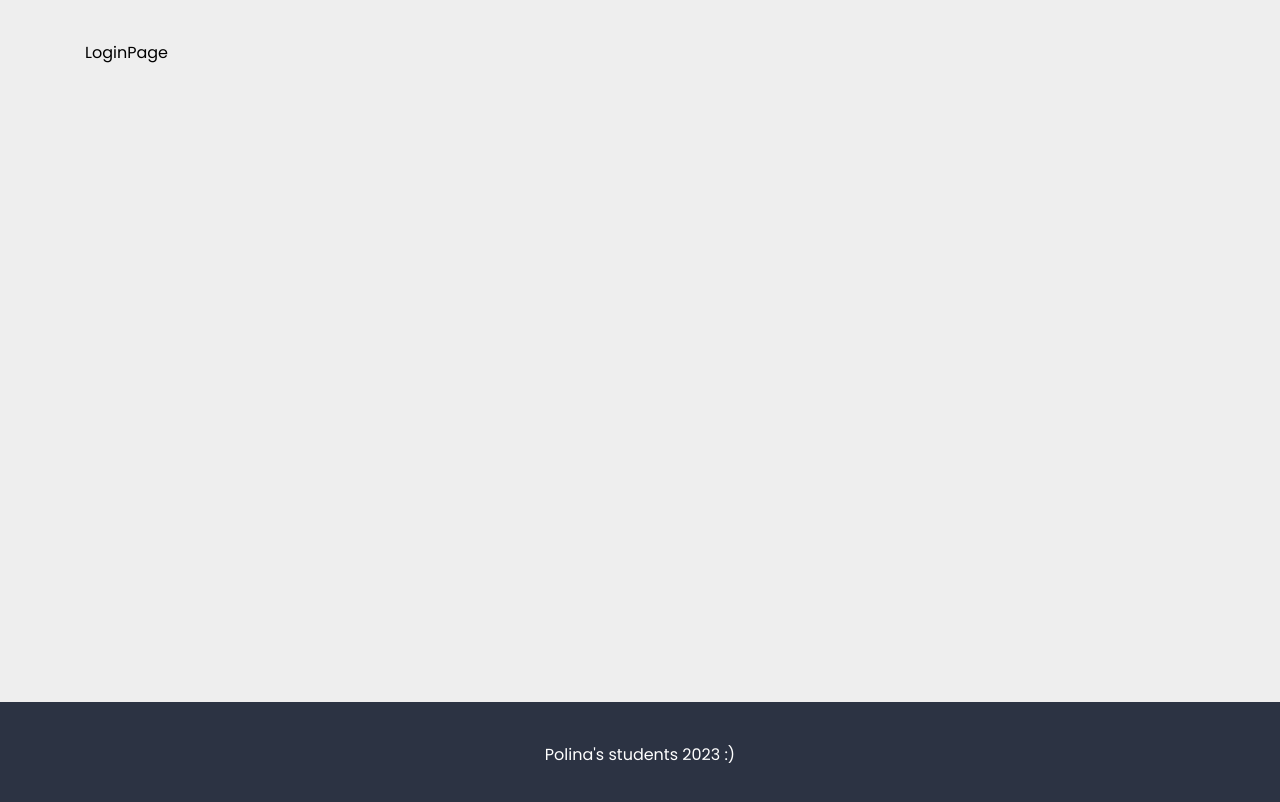
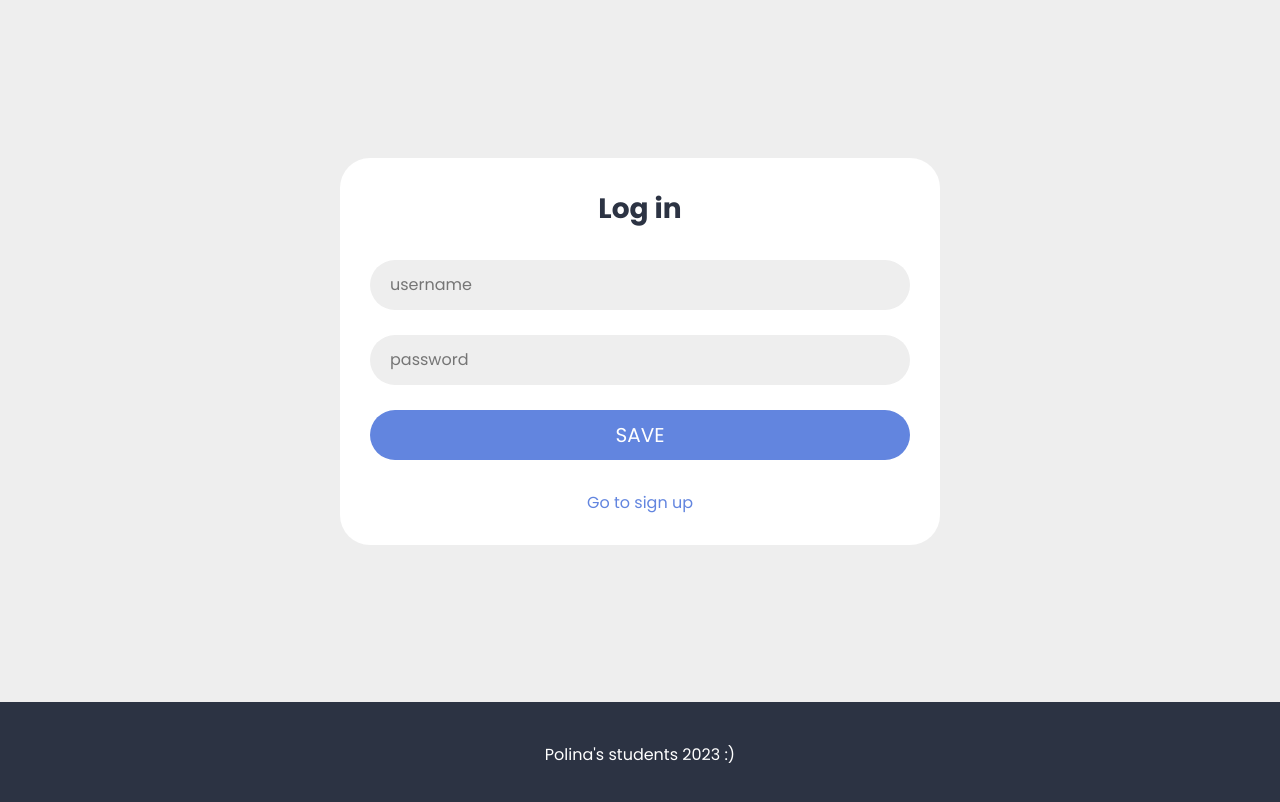
Before and after one commit to an4morph/auth-lesson, a React (Create React App) app: page /auth/login in a window 1280 px wide. Shown: the top 802 px of the page. Built offline with nearby package versions, Linux system fonts and the light colour scheme.

Commit message:
add form with styles

```diff
--- /dev/null
+++ b/src/components/form/index.jsx
@@ -0,0 +1,52 @@
+import React from 'react';
+import { Link } from 'react-router-dom';
+import styled from 'styled-components';
+import { media } from '../../styles/adaptive';
+
+const FormContainer = styled.form`
+  display: flex;
+  flex-direction: column;
+  align-items: center;
+  background-color: #fff;
+  padding: 30px;
+  border-radius: 30px;
+  width: 100%;
+
+  ${media.lg`
+    width: 600px;
+  `}
+`
+
+const Button = styled.button`
+  height: 50px;
+  background-color: ${({ theme }) => theme.colors.primary};
+  text-transform: uppercase;
+  color: #fff;
+  font-size: 20px;
+  border-radius: 25px;
+  width: 100%;
+`
+
+const Title = styled.h1`
+  margin-bottom: 30px;
+  font-size: 28px;
+`
+
+const LinkUnder = styled(Link)`
+  font-size: 16px;
+  margin-top: 30px;
+  color: ${({ theme }) => theme.colors.primary};
+`
+
+export const Form = ({ children, onSubmit, title, btnText = 'Save', linkUnder }) => {
+  return (
+    <FormContainer>
+      {title && <Title>{title}</Title>}
+      {children}
+      <Button onClick={onSubmit}>{btnText}</Button>
+      {linkUnder && (
+        <LinkUnder to={linkUnder.path}>{linkUnder.text}</LinkUnder>
+      )}
+    </FormContainer>
+  )
+}
--- a/src/components/layout/auth.jsx
+++ b/src/components/layout/auth.jsx
@@ -2,7 +2,7 @@ import { useRef } from "react"
 import { Outlet } from "react-router-dom"
 import { useSizes } from "../../hooks/useSizes"
 import { Footer } from "../footer"
-import { Content } from "./styled"
+import { AuthContent } from "./styled"
 
 export const AuthLayout = () => {
   const footerRef = useRef()
@@ -13,9 +13,9 @@ export const AuthLayout = () => {
 
   return (
     <div>
-      <Content $footerH={sizes.footerH}>
+      <AuthContent $footerH={sizes.footerH}>
         <Outlet />
-      </Content>
+      </AuthContent>
 
       <Footer ref={footerRef} />
     </div>
--- a/src/components/layout/main.jsx
+++ b/src/components/layout/main.jsx
@@ -3,7 +3,7 @@ import { Outlet } from "react-router-dom"
 import { Header } from "../header"
 import { Footer } from "../footer"
 import { useSizes } from '../../hooks/useSizes'
-import { Content } from "./styled"
+import { MainContent } from "./styled"
 
 export const MainLayout = () => {
   const headerRef = useRef()
@@ -18,12 +18,12 @@ export const MainLayout = () => {
     <div>
       <Header ref={headerRef}/>
 
-      <Content
+      <MainContent
         $footerH={sizes.footerH}
         $headerH={sizes.headerH}
       >
         <Outlet />
-      </Content>
+      </MainContent>
 
       <Footer ref={footerRef}/>
     </div>
--- a/src/components/layout/styled.js
+++ b/src/components/layout/styled.js
@@ -1,14 +1,23 @@
 import styled from "styled-components"
 import { Container } from "../../styles/adaptive"
 
-export const Content = styled(Container)`
+const calcMinHeight = ({ $footerH, $headerH }) => {
+  const value = [$footerH, $headerH]
+    .filter(el => el)
+    .map(el => `${el}px`)
+    .join(' - ')
+  return `calc(100vh - ${value || '0'})`
+}
+
+export const MainContent = styled(Container)`
   padding-top: 40px;
   padding-bottom: 40px;
-  min-height: ${({ $footerH, $headerH }) => {
-    const value = [$footerH, $headerH]
-      .filter(el => el)
-      .map(el => `${el}px`)
-      .join(' - ')
-    return `calc(100vh - ${value || '0'})`
-  }};
+  min-height: ${calcMinHeight};
 `
+
+export const AuthContent = styled(Container)`
+  display: flex;
+  justify-content: center;
+  align-items: center;
+  min-height: ${calcMinHeight};
+`
--- a/src/pages/auth/login.jsx
+++ b/src/pages/auth/login.jsx
@@ -1,7 +1,54 @@
+import { useState } from 'react'
+import styled from 'styled-components'
+import { Form } from '../../components/form'
+
+const Input = styled.input`
+  margin-bottom: 25px;
+  padding: 0 20px;
+  height: 50px;
+  border-radius: 25px;
+  border: none;
+  background-color: ${({ theme }) => theme.colors.body};
+  font-size: 16px;
+  width: 100%;
+`
+
 export const LoginPage = () => {
+  const [form, setForm] = useState({
+    username: '',
+    password: '',
+  })
+
+  const handleChange = (event) => {
+    const { name, value } = event.target
+    setForm({ ...form, [name]: value })
+  }
+
+  const handleSubmit = (e) => {
+    e.preventDefault()
+    console.log(form)
+  }
+
   return (
-    <div>
-      LoginPage
-    </div>
+    <Form
+      title="Log in"
+      onSubmit={handleSubmit}
+      linkUnder={{ path: '/auth/signup', text: 'Go to sign up' }}
+    >
+      <Input
+        type="text"
+        name="username"
+        placeholder="username"
+        value={form.username}
+        onChange={handleChange}
+      />
+      <Input
+        type="password"
+        name="password"
+        placeholder="password"
+        value={form.password}
+        onChange={handleChange}
+      />
+    </Form>
   )
 }
--- a/src/pages/auth/sign-up.jsx
+++ b/src/pages/auth/sign-up.jsx
@@ -1,7 +1,70 @@
+import { useState } from "react"
+import styled from 'styled-components'
+import { Form } from '../../components/form'
+
+const Input = styled.input`
+  margin-bottom: 25px;
+  padding: 0 20px;
+  height: 50px;
+  border-radius: 25px;
+  border: none;
+  background-color: ${({ theme }) => theme.colors.body};
+  font-size: 16px;
+  width: 100%;
+`
+
 export const SignUpPage = () => {
+  const [form, setForm] = useState({
+    username: '',
+    password: '',
+    firstName: '',
+    age: '',
+  })
+
+  const handleChange = (event) => {
+    const { name, value } = event.target
+    setForm({ ...form, [name]: value })
+  }
+
+  const handleSubmit = (e) => {
+    e.preventDefault()
+    console.log(form)
+  }
+
   return (
-    <div>
-      SignUpPage
-    </div>
+    <Form
+      title="Sign Up"
+      onSubmit={handleSubmit}
+      linkUnder={{ path: '/auth/login', text: 'Go to log in' }}
+    >
+      <Input
+        type="text"
+        name="firstName"
+        placeholder="First Name"
+        value={form.firstName}
+        onChange={handleChange}
+      />
+      <Input
+        type="text"
+        name="age"
+        placeholder="Age"
+        value={form.age}
+        onChange={handleChange}
+      />
+      <Input
+        type="text"
+        name="username"
+        placeholder="Username*"
+        value={form.username}
+        onChange={handleChange}
+      />
+      <Input
+        type="password"
+        name="password"
+        placeholder="Password*"
+        value={form.password}
+        onChange={handleChange}
+      />
+    </Form>
   )
 }
--- a/src/styles/global.js
+++ b/src/styles/global.js
@@ -13,6 +13,7 @@ export const GlobalStyle = createGlobalStyle`
   }
   html {
     background-color: ${({ theme }) => theme.colors.body};
+    color: ${({ theme }) => theme.colors.text};
     max-width: 100vw;
     width: 100vw;
     height: 100%;
```
